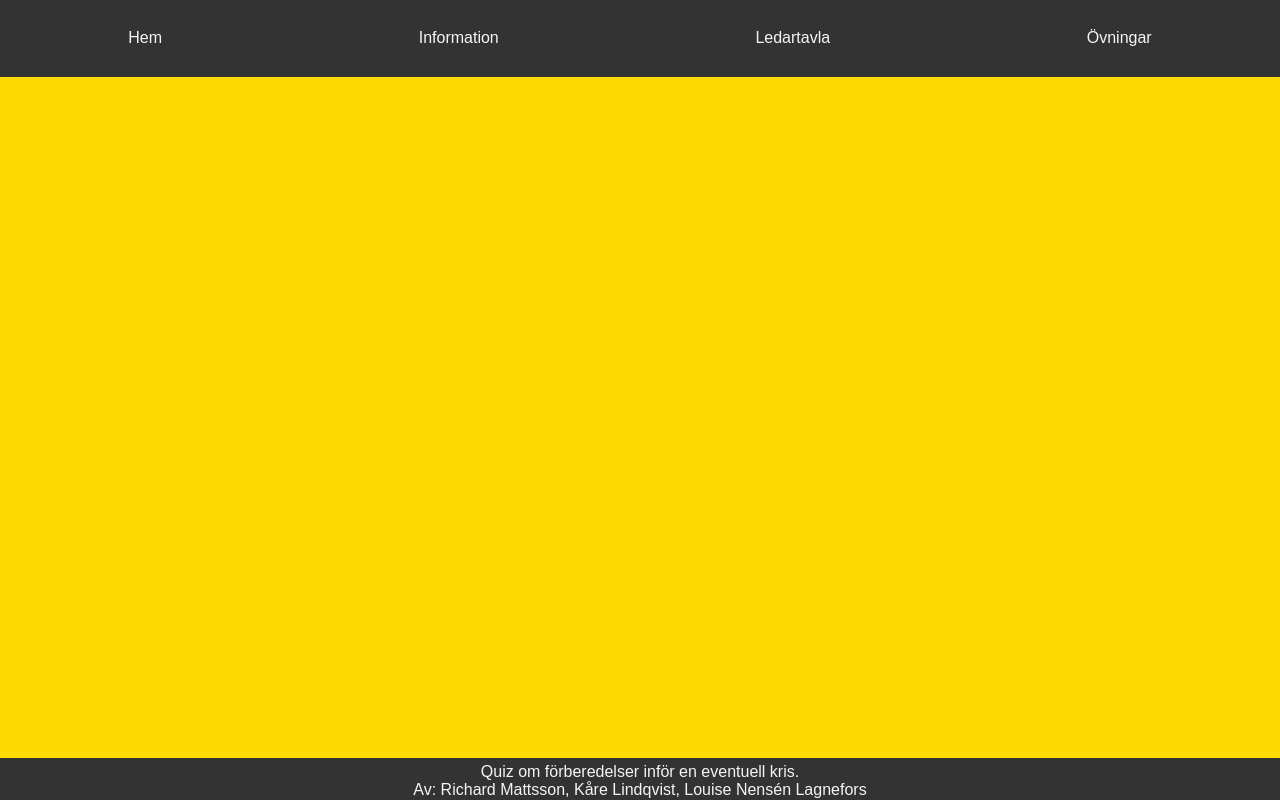
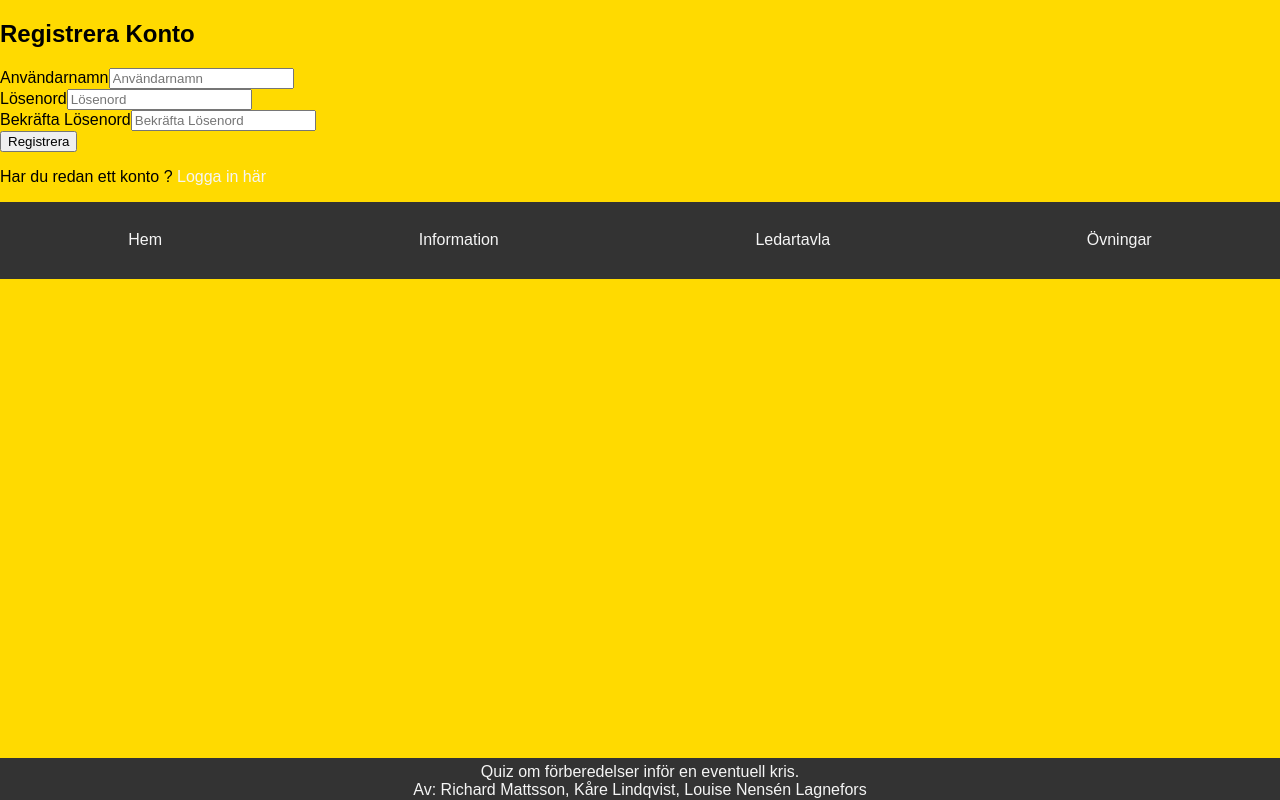
Before and after one commit to richardMattsson/hesa-fredrik, a Vue app: page /#/createuser in a window 1280 px wide. Built offline with nearby package versions, Linux system fonts and the light colour scheme.

Commit message:
Add page CreateUserView and Loginview, add routes to new pages, add routerlinks to go between the new pages and from homeView to new pages, add labels, input, and buttons to both views.

```diff
--- /dev/null
+++ b/src/views/CreateUserView.vue
@@ -0,0 +1,30 @@
+<script>
+export default {
+    data() {
+        return {
+
+        }
+    }
+}
+</script>
+<template>
+    <article id="article-create-account">
+        <h1>Registrera Konto</h1>
+        <form id="form-create-account">
+            <div>
+                <label for="username">Användarnamn</label>
+                <input id="username" placeholder="Användarnamn">
+            </div>
+            <div>
+                <label for="password">Lösenord</label>
+                <input id="password" placeholder="Lösenord">
+            </div>
+            <div>
+                <label for="confirm-password">Bekräfta Lösenord</label>
+                <input id="confirm-password" placeholder="Bekräfta Lösenord">
+            </div>
+            <button type="submit">Registrera</button>
+        </form>
+        <p> Har du redan ett konto ? <router-link to="/login">Logga in här</router-link></p>
+    </article>
+</template>
--- a/src/views/HomeView.vue
+++ b/src/views/HomeView.vue
@@ -27,6 +27,9 @@
     <router-link to="/question" tag="button"
       ><button class="start-button">Starta spel</button></router-link
     >
+
+    <router-link to="/login">Logga in här</router-link>
+    <router-link to="/createuser">Skapa konto här</router-link>
   </main>
 </template>
 
--- /dev/null
+++ b/src/views/LoginView.vue
@@ -0,0 +1,26 @@
+<script>
+export default {
+    data() {
+        return {
+
+        }
+    }
+}
+</script>
+<template>
+    <article id="article-create-account">
+        <h1>Registrera Konto</h1>
+        <form id="form-create-account">
+            <div>
+                <label for="username">Användarnamn</label>
+                <input id="username" placeholder="Användarnamn">
+            </div>
+            <div>
+                <label for="password">Lösenord</label>
+                <input id="password" placeholder="Lösenord">
+            </div>
+            <button type="button">Logga in</button>
+        </form>
+        <p> Saknar du konto? <router-link to="/createuser">Skapa konto här</router-link></p>
+    </article>
+</template>
```
Also changed, not shown: src/router.js (+10 -0 lines).
